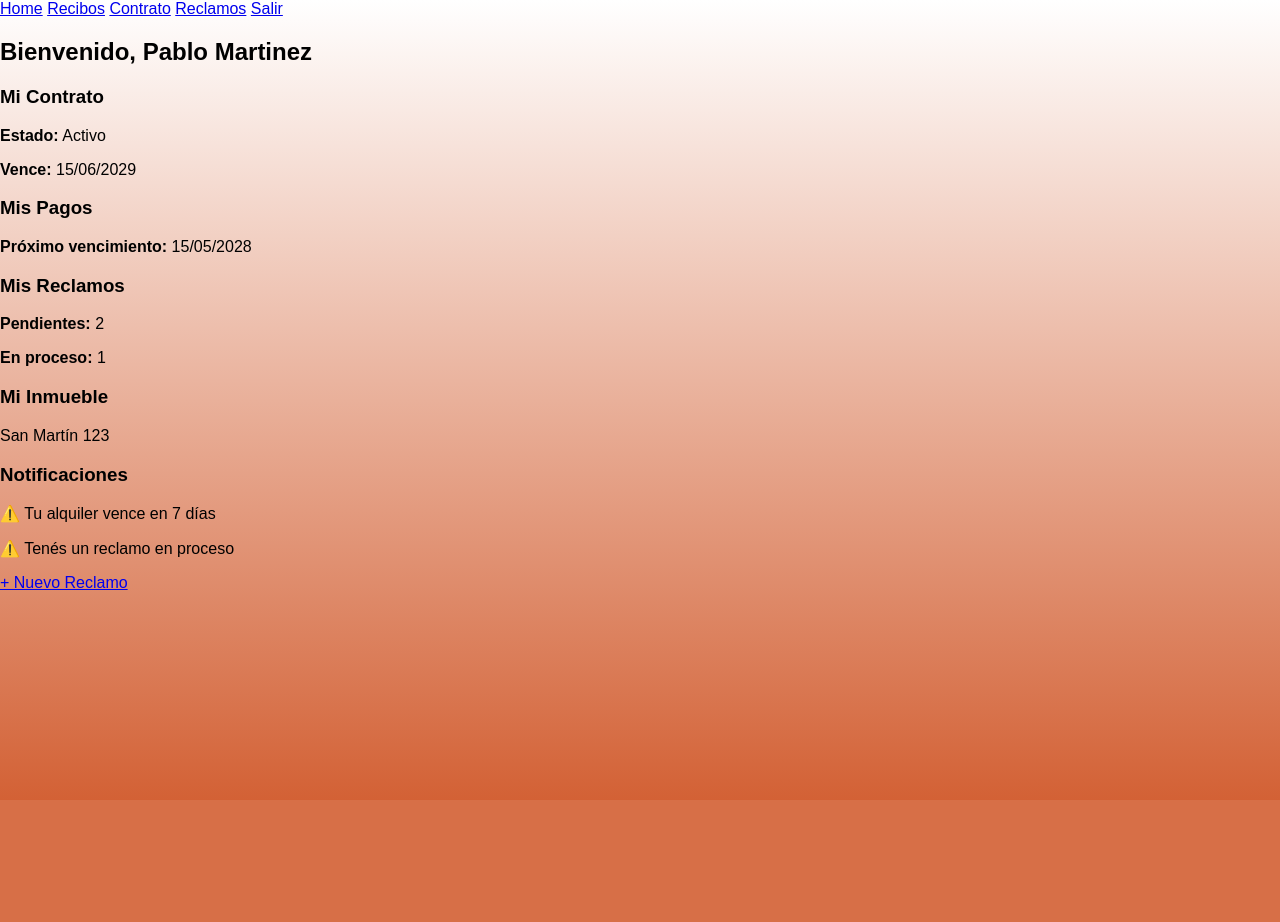
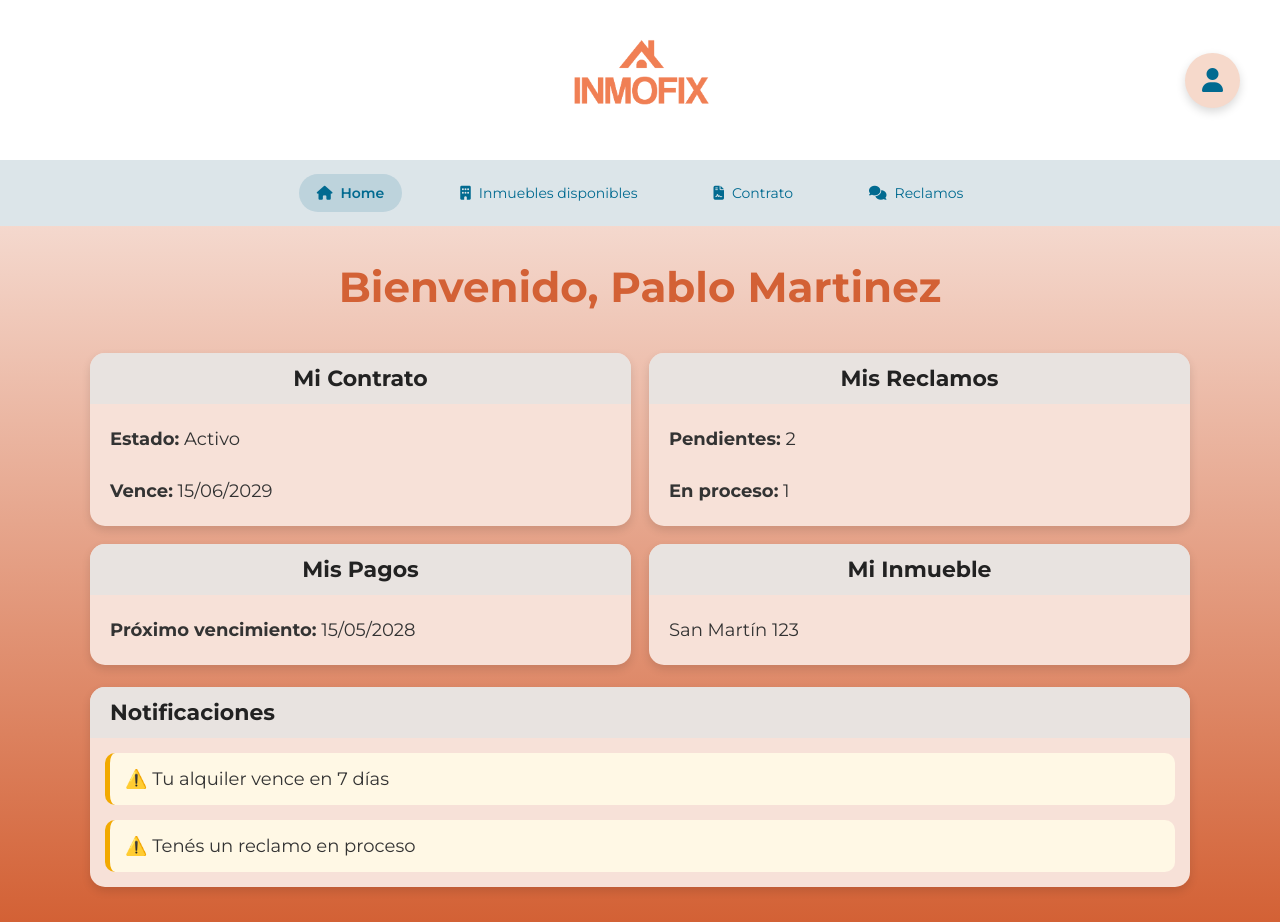
Before and after one commit to NoeliaLpz93/InmoFix, a PHP site: page /Inquilino/panelInq.php in a window 1280 px wide. Before the commit the page ends 800 px from the top, so only its background shows below. Run offline with PHP 8.4, Linux system fonts and the light colour scheme.

Commit message:
Actualización panel de inquilino

```diff
--- a/Css/estilo.css
+++ b/Css/estilo.css
@@ -260,3 +260,130 @@ body {
     margin:5px 0 0 0;
     color:#333;
 }
+    /* PANEL INQUILINO*/
+.panel-header{
+    display:grid;
+    grid-template-columns:1fr auto 1fr;
+    align-items:center;
+    padding:20px 40px;
+    background:white;
+}
+
+.panel-logo{
+    text-align:center;
+}
+
+.panel-logo img{
+    width:170px;
+}
+
+.panel-perfil{
+    justify-self:end;
+    width:55px;
+    height:55px;
+    border-radius:50%;
+    background:#F6D9CB;
+    display:flex;
+    align-items:center;
+    justify-content:center;
+    box-shadow:0 4px 10px rgba(0,0,0,.15);
+    cursor:pointer;
+}
+
+.panel-perfil i{
+    color:#016A90;
+    font-size:24px;
+}
+
+.nav-inquilino{
+    background:#DCE5E9;
+    display:flex;
+    justify-content:center;
+    gap:40px;
+    padding:14px 0;
+}
+
+.nav-inquilino a{
+    text-decoration:none;
+    color:#016A90;
+    font-size:14px;
+    display:flex;
+    align-items:center;
+    gap:8px;
+    padding:10px 18px;
+    border-radius:25px;
+    transition:.3s;
+}
+
+.nav-inquilino a:hover{
+    background:#C5D7DF;
+}
+
+.nav-inquilino .activo{
+    background:#BDD3DC;
+    font-weight:600;
+}
+
+/* contenedor */
+
+.contenedor{
+    width:90%;
+    max-width:1100px;
+    margin:35px auto;
+}
+
+.contenedor h2{
+    text-align:center;
+    color:#D36135;
+    font-size:42px;
+    margin-bottom:40px;
+}
+
+/* tarjetas */
+
+.cards{
+    display:grid;
+    grid-template-columns:repeat(2,1fr);
+    gap:18px;
+}
+
+.card{
+    background:#F7E1D8;
+    border-radius:15px;
+    overflow:hidden;
+    box-shadow:0 4px 10px rgba(0,0,0,.12);
+}
+
+.card h3{
+    margin:0;
+    background:#E8E3E0;
+    text-align:center;
+    padding:12px;
+    font-size:22px;
+    color:#222;
+}
+
+.card p{
+    padding:6px 20px;
+    color:#333;
+    font-size:18px;
+}
+
+/* Notisficaciones */
+
+.notificaciones{
+    margin-top:22px;
+}
+
+.notificaciones h3{
+    text-align:left;
+    padding-left:20px;
+}
+
+.notificaciones p{
+    background:#FFF8E5;
+    border-left:5px solid #F2A900;
+    padding:15px;
+    border-radius:10px;
+    margin:15px;
+}
--- a/Inquilino/loginInq.php
+++ b/Inquilino/loginInq.php
@@ -9,7 +9,7 @@ if ($_SERVER["REQUEST_METHOD"] === "POST") {
 
     if ($usuario === "inquilino" && $clave === "1234") {
 
-        header("Location: panel.php");
+        header("Location: panelInq.php");
         exit();
 
     } else {
--- a/Inquilino/panelInq.php
+++ b/Inquilino/panelInq.php
@@ -28,55 +28,110 @@ $notificaciones = [
 <head>
     <meta charset="UTF-8">
     <title>Panel del Inquilino</title>
-    <link rel="stylesheet" href="../css/estilo.css?v=1">
+    <!-- Letra -->
+    <link href="https://fonts.googleapis.com/css2?family=Montserrat:wght@300;400;500;600;700&display=swap" rel="stylesheet">
+    <!-- Iconos -->
+    <link rel="stylesheet"
+        href="https://cdnjs.cloudflare.com/ajax/libs/font-awesome/6.5.2/css/all.min.css">
+   <!-- CSS -->
+    <link rel="stylesheet" href="../Css/estilo.css?v=1">
 </head>
 
 <body>
 
+    <!-- HEADER -->
+    <header class="panel-header">
+
+        <div></div>
+
+        <div class="panel-logo">
+            <img src="../img/inmofix-02.png" alt="Logo INMOFIX">
+        </div>
+
+        <div class="panel-perfil">
+            <i class="fa-solid fa-user"></i>
+        </div>
+
+    </header>
+
     <!-- NAVBAR -->
     <nav class="nav-inquilino">
-        <a href="panel.php">Home</a>
-        <a href="recibos.php">Recibos</a>
-        <a href="contrato.php">Contrato</a>
-        <a href="reclamos.php">Reclamos</a>
-        <a class="salir" href="salir.php">Salir</a>
+
+        <a class="activo" href="panelInq.php">
+            <i class="fa-solid fa-house"></i> Home
+        </a>
+
+        <a href="inmuebles.php">
+            <i class="fa-solid fa-building"></i> Inmuebles disponibles
+        </a>
+
+        <a href="contrato.php">
+            <i class="fa-solid fa-file-contract"></i> Contrato
+        </a>
+
+        <a href="reclamos.php">
+            <i class="fa-solid fa-comments"></i> Reclamos
+        </a>
+
     </nav>
 
     <div class="contenedor">
 
         <h2>Bienvenido, <?= $nombre ?></h2>
 
+        <div class="cards">
+
             <div class="card">
+
                 <h3>Mi Contrato</h3>
+
                 <p><strong>Estado:</strong> <?= $contrato_estado ?></p>
+
                 <p><strong>Vence:</strong> <?= $contrato_vencimiento ?></p>
+
             </div>
 
             <div class="card">
-            <h3>Mis Pagos</h3>
-            <p><strong>Próximo vencimiento:</strong> <?= $proximo_pago ?></p>
+
+                <h3>Mis Reclamos</h3>
+
+                <p><strong>Pendientes:</strong> <?= $reclamos_pendientes ?></p>
+
+                <p><strong>En proceso:</strong> <?= $reclamos_proceso ?></p>
+
             </div>
 
             <div class="card">
-            <h3>Mis Reclamos</h3>
-            <p><strong>Pendientes:</strong> <?= $reclamos_pendientes ?></p>
-            <p><strong>En proceso:</strong> <?= $reclamos_proceso ?></p>
+
+                <h3>Mis Pagos</h3>
+
+                <p><strong>Próximo vencimiento:</strong> <?= $proximo_pago ?></p>
+
             </div>
 
             <div class="card">
+
                 <h3>Mi Inmueble</h3>
+
                 <p><?= $inmueble ?></p>
+
             </div>
 
-        <div class="card">
-            <h3>Notificaciones</h3>
-            <?php foreach ($notificaciones as $n): ?>
-                <p><?= $n ?></p>
-            <?php endforeach; ?>
         </div>
 
-        <a class="btn" href="nuevo_reclamo.php">+ Nuevo Reclamo</a>
+        <div class="card notificaciones">
+
+            <h3>Notificaciones</h3>
+
+            <?php foreach ($notificaciones as $n): ?>
+
+                <p><?= $n ?></p>
+
+            <?php endforeach; ?>
 
         </div>
+
+    </div>
+
 </body>
 </html>
```
Lines whose indentation alone changed are shown as unchanged.
